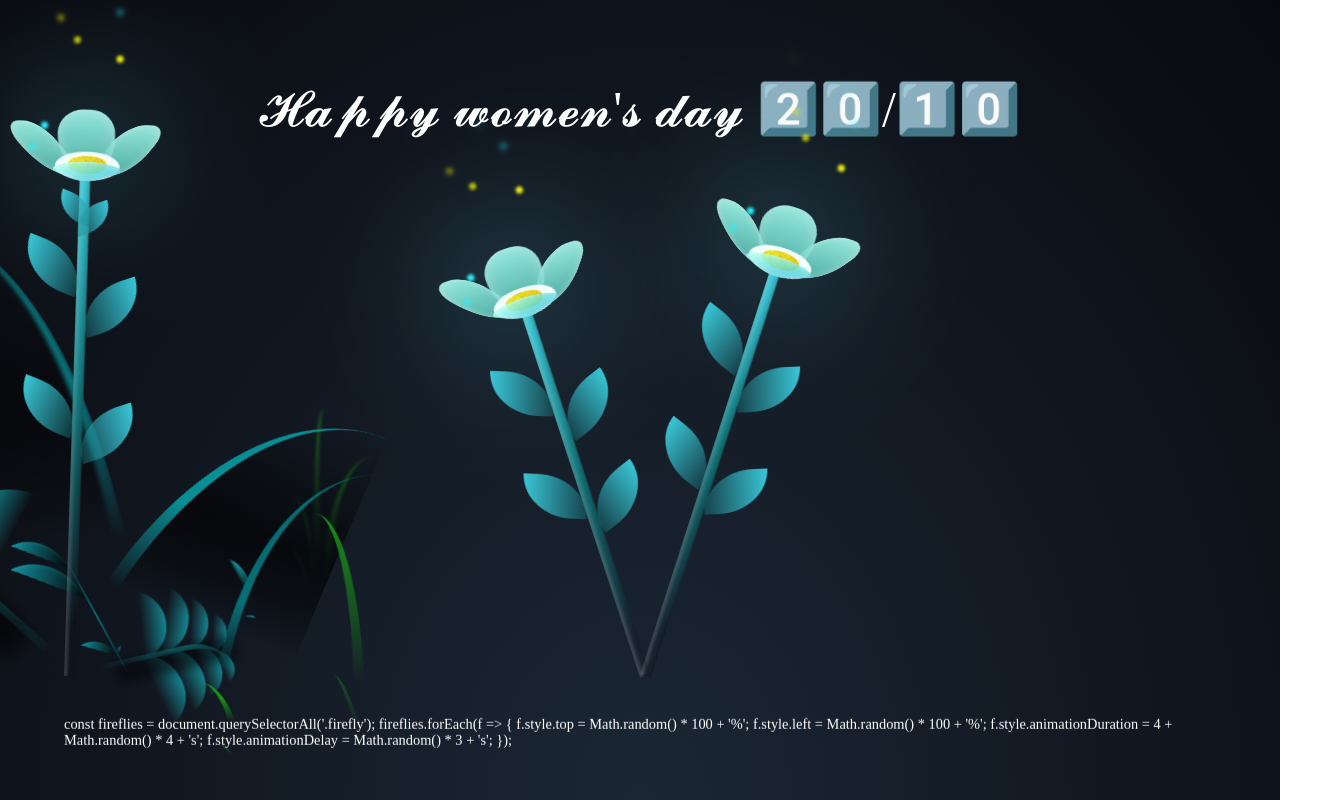
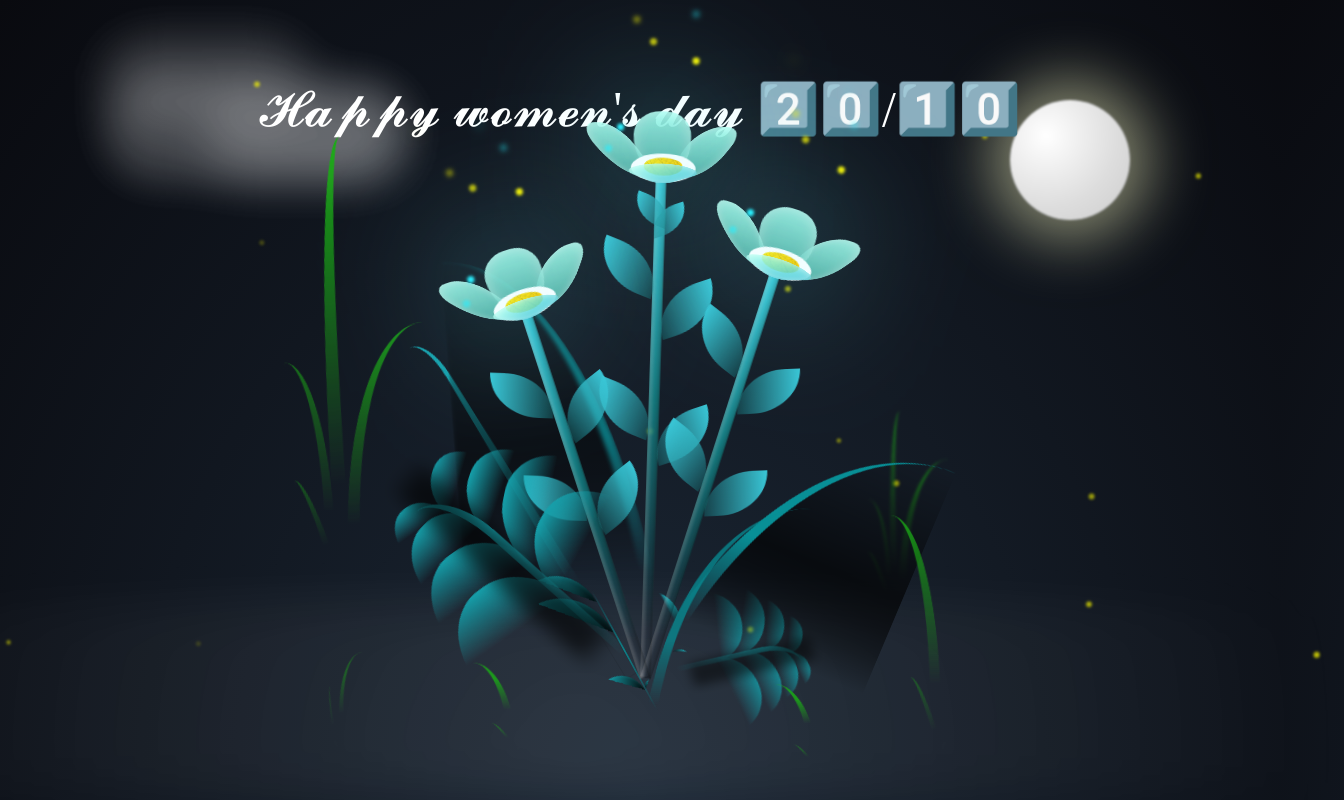
Before and after one commit to Tuatdz/womans, a plain HTML site: page index.html in a window 1280 px wide. Shown: the whole page, 1344 px wide, since content can reach past the window. Drawn offline with Linux system fonts and the light colour scheme.

Commit message:
Add files via upload

```diff
--- a/index.html
+++ b/index.html
@@ -9,7 +9,32 @@
 </head>
 
 <body class="not-loaded">
-    <div class="night"></div>
+    <div class="night">
+        <div class="moon"></div>
+        <div class="clouds">
+            <div class="cloud cloud--1"></div>
+            <div class="cloud cloud--2"></div>
+            <div class="cloud cloud--3"></div>
+        </div>
+        <div class="fog"></div>
+        <div class="fireflies">
+            <div class="firefly" style="top: 20%; left: 10%; animation-delay: 0s;"></div>
+            <div class="firefly" style="top: 40%; left: 30%; animation-delay: -2s;"></div>
+            <div class="firefly" style="top: 60%; left: 20%; animation-delay: -5s;"></div>
+            <div class="firefly" style="top: 80%; left: 15%; animation-delay: -8s;"></div>
+            <div class="firefly" style="top: 50%; left: 50%; animation-delay: -3s;"></div>
+            <div class="firefly" style="top: 30%; left: 70%; animation-delay: -1s;"></div>
+            <div class="firefly" style="top: 70%; left: 80%; animation-delay: -6s;"></div>
+            <div class="firefly" style="top: 25%; left: 90%; animation-delay: -4s;"></div>
+            <div class="firefly" style="top: 55%; left: 65%; animation-delay: -7s;"></div>
+            <div class="firefly" style="top: 65%; left: 45%; animation-delay: -10s;"></div>
+            <div class="firefly" style="top: 15%; left: 5%; animation-delay: -1.5s;"></div>
+            <div class="firefly" style="top: 45%; left: 25%; animation-delay: -9s;"></div>
+            <div class="firefly" style="top: 75%; left: 55%; animation-delay: -0.5s;"></div>
+            <div class="firefly" style="top: 85%; left: 75%; animation-delay: -12s;"></div>
+            <div class="firefly" style="top: 35%; left: 85%; animation-delay: -11s;"></div>
+        </div>
+        </div>
     <div class="happy-woman-day">𝓗𝓪𝓹𝓹𝔂 𝔀𝓸𝓶𝓮𝓷'𝓼 𝓭𝓪𝔂 2️⃣0️⃣/1️⃣0️⃣</div>
     <div class="flowers">
       <div class="flower flower--1">
@@ -306,14 +331,6 @@
           <div class="leaf leaf--3"></div>
         </div>
       </div>
-    </div<script>
-  const fireflies = document.querySelectorAll('.firefly');
-  fireflies.forEach(f => {
-    f.style.top = Math.random() * 100 + '%';
-    f.style.left = Math.random() * 100 + '%';
-    f.style.animationDuration = 4 + Math.random() * 4 + 's';
-    f.style.animationDelay = Math.random() * 3 + 's';
-  });
-</script>
-    </body>
+    </div>
+</body>
 </html>
```
